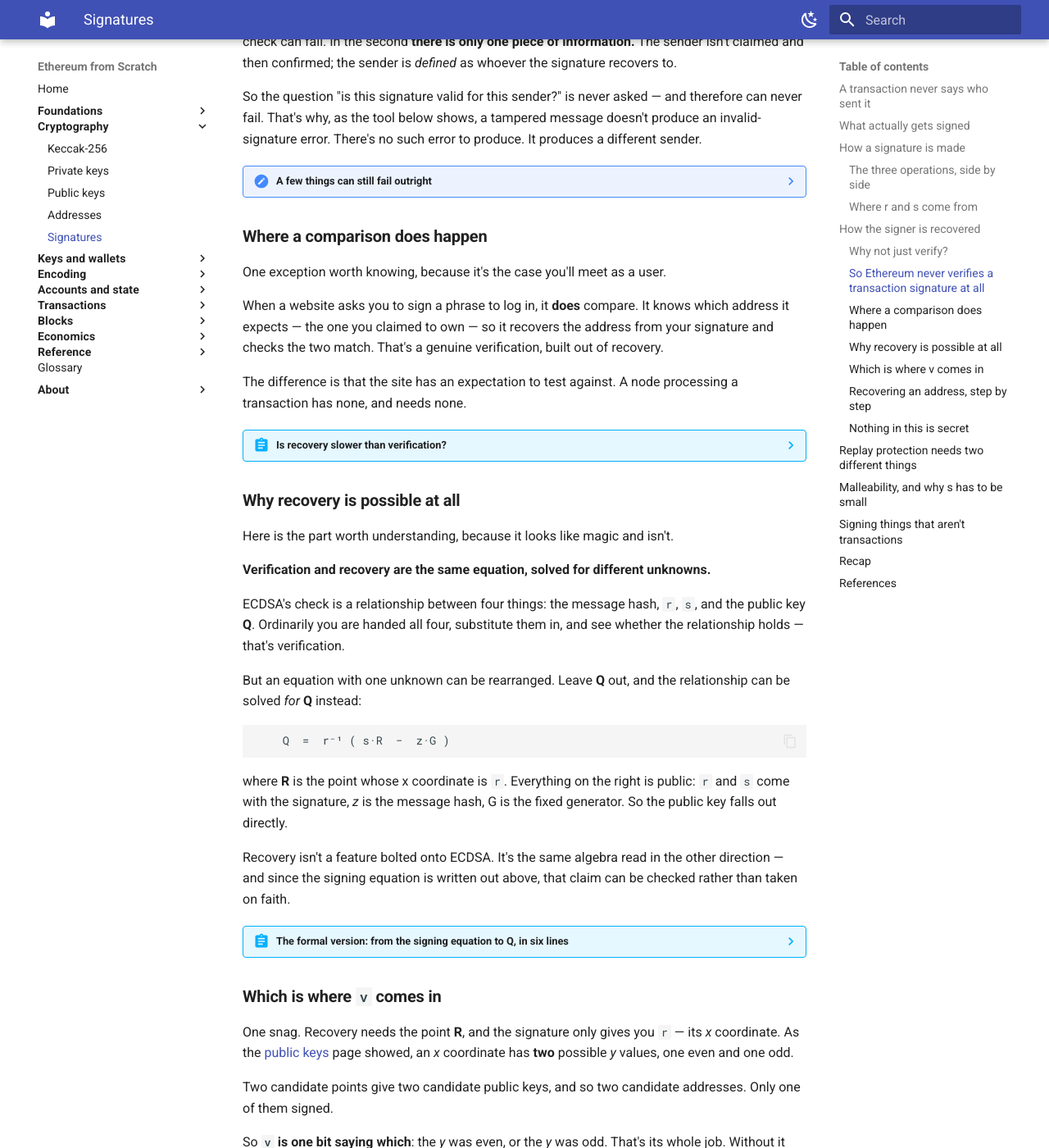
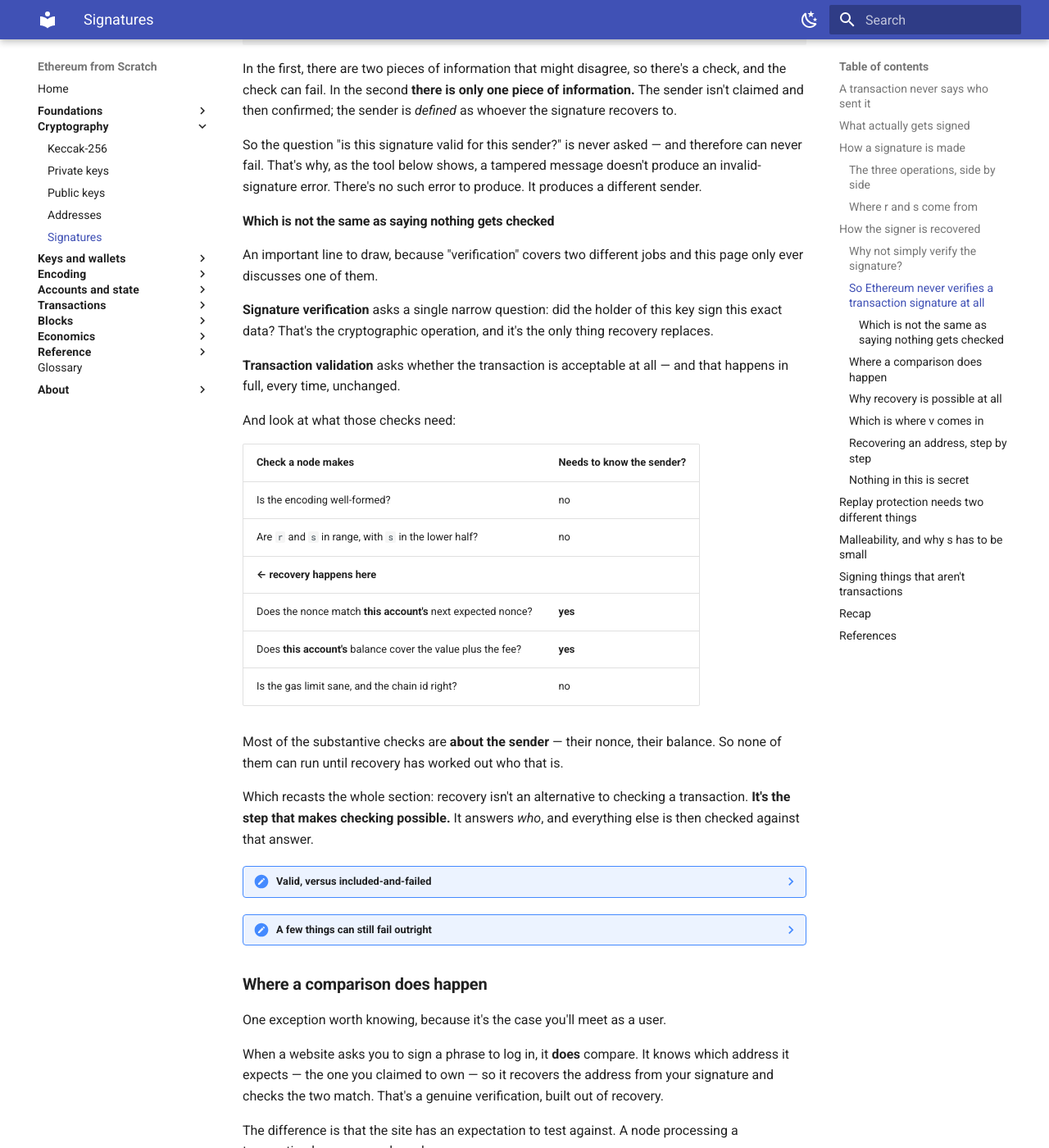
Before and after one commit to davide-stocco/ethereum-from-scratch, an MkDocs documentation site: the page built from docs/crypto/signatures.md, in a window 1280 px wide and 1400 px high, scrolled down 4059 px. Shown: the whole window at 82% size. Built offline with MkDocs 1.6.1 and Material for MkDocs 9.7.7, drawn with Linux system fonts in a browser that asks for light colours; some of the changed text lies outside the part shown.

Commit message:
Draw the line between verifying a signature and validating a transaction
Davide was right that the page as written could mislead. It said
Ethereum never verifies a transaction signature, which is true, and
never said that transaction validation is a separate thing that
happens in full — so a reader could finish the page believing nothing
is checked at all.

Audited every use of "verif" and "valid" on the page. The individual
sentences were defensible; the gap was an omission rather than a wrong
claim, which is the harder kind to notice.

Added a subsection stating the distinction directly: signature
verification asks whether this key signed this data, and is the only
thing recovery replaces, while transaction validation asks whether the
transaction is acceptable and happens unchanged. Plus the table of
what a node checks, marked with where recovery sits — and the
observation that most of the substantive checks are ABOUT the sender,
so none can run until recovery has answered who that is.

Which recasts the section usefully: recovery isn't an alternative to
checking a transaction, it's the step that makes checking possible.

Also separated invalid from included-and-failed in a box, since those
get conflated and the difference is who pays. Renamed "Why not just
verify?" to name the signature explicitly, and guarded the recap bullet
so the claim can't be read alone.

And moved the recovery-speed box up to follow the trade-off paragraph
it belongs with.

```diff
--- a/docs/crypto/signatures.md
+++ b/docs/crypto/signatures.md
@@ -152,7 +152,7 @@ Neither value reveals *d*, and neither reveals *k*. And because *k* is fresh eve
 
 The third operation, and the reason a transaction needs no sender field at all.
 
-### Why not just verify?
+### Why not simply verify the signature?
 
 A fair objection, and worth answering before going further: **verification would work perfectly well.** It's what the rest of the internet does. So why does Ethereum bother with recovery?
 
@@ -181,6 +181,16 @@ Put against a whole transaction the difference is stark. A plain ether transfer
 
 That's the trade. One extra byte of `v` instead of sixty-four bytes of public key, paid for with a slightly more involved calculation. On a system where every byte is stored permanently and everywhere, it's not a close call.
 
+??? abstract "Is recovery slower than verification?"
+
+    Not meaningfully. Verification works out to two point multiplications;
+    recovery needs a modular square root to rebuild **R** from `r`, plus
+    comparable multiplication. The same order of work either way.
+
+    Which is why the decision came down to bytes rather than speed. Had
+    recovery been dramatically more expensive, 64 bytes might have been the
+    cheaper thing to pay.
+
 ### So Ethereum never verifies a transaction signature at all
 
 Worth being precise about, because the natural assumption is that recovery happens *first* and verification *then* confirms it. It doesn't. **Recovery stands in place of verification**, and the verification step simply doesn't exist.
@@ -198,6 +208,47 @@ Compare the two mental models:
 In the first, there are two pieces of information that might disagree, so there's a check, and the check can fail. In the second **there is only one piece of information.** The sender isn't claimed and then confirmed; the sender is *defined* as whoever the signature recovers to.
 
 So the question "is this signature valid for this sender?" is never asked — and therefore can never fail. That's why, as the tool below shows, a tampered message doesn't produce an invalid-signature error. There's no such error to produce. It produces a different sender.
+
+#### Which is not the same as saying nothing gets checked
+
+An important line to draw, because "verification" covers two different jobs and this page only ever discusses one of them.
+
+**Signature verification** asks a single narrow question: did the holder of this key sign this exact data? That's the cryptographic operation, and it's the only thing recovery replaces.
+
+**Transaction validation** asks whether the transaction is acceptable at all — and that happens in full, every time, unchanged.
+
+And look at what those checks need:
+
+| Check a node makes | Needs to know the sender? |
+| --- | --- |
+| Is the encoding well-formed? | no |
+| Are `r` and `s` in range, with `s` in the lower half? | no |
+| **← recovery happens here** | |
+| Does the nonce match **this account's** next expected nonce? | **yes** |
+| Does **this account's** balance cover the value plus the fee? | **yes** |
+| Is the gas limit sane, and the chain id right? | no |
+
+Most of the substantive checks are **about the sender** — their nonce, their balance. So none of them can run until recovery has worked out who that is.
+
+Which recasts the whole section: recovery isn't an alternative to checking a transaction. **It's the step that makes checking possible.** It answers *who*, and everything else is then checked against that answer.
+
+??? note "Valid, versus included-and-failed"
+
+    Worth separating while the distinction is in view, because the two get
+    conflated constantly.
+
+    - **Invalid** — fails one of the checks above. Never enters a block,
+      costs nothing, as though it never existed.
+    - **Valid but failed** — passes every check, is included in a block, and
+      then fails *during execution*: it runs out of gas, or the contract
+      rejects what it was asked to do. It happened. It's permanent. **You
+      paid for it.**
+
+    A failed transaction is not a rejected one. The work was genuinely
+    performed by every node on the network, so the fee is genuinely owed. Why
+    that has to be the case is the subject of
+    [why metering is necessary](../transactions/why-metering.md).
+
 
 ??? note "A few things can still fail outright"
 
@@ -222,16 +273,6 @@ One exception worth knowing, because it's the case you'll meet as a user.
 When a website asks you to sign a phrase to log in, it **does** compare. It knows which address it expects — the one you claimed to own — so it recovers the address from your signature and checks the two match. That's a genuine verification, built out of recovery.
 
 The difference is that the site has an expectation to test against. A node processing a transaction has none, and needs none.
-
-??? abstract "Is recovery slower than verification?"
-
-    Not meaningfully. Verification works out to two point multiplications;
-    recovery needs a modular square root to rebuild **R** from `r`, plus
-    comparable multiplication. The same order of work either way.
-
-    Which is why the decision came down to bytes rather than speed. Had
-    recovery been dramatically more expensive, 64 bytes might have been the
-    cheaper thing to pay.
 
 ### Why recovery is possible at all
 
@@ -497,6 +538,7 @@ A private key will sign any bytes you give it, and plenty of uses have nothing t
 - `r` and `s` are the signature; `v` is one bit saying which of two possible public keys to recover.
 - **Verification would have worked too** — but it needs the public key, and Ethereum has no certificates to supply one. Recovery buys the same guarantee for one byte of `v` instead of 64 bytes of public key in every transaction.
 - So Ethereum **never verifies a transaction signature**. Recovery replaces that step: the sender isn't claimed and then checked, it's *defined* as whoever the signature recovers to. A comparison only happens where something has an expectation to test — signing in to a website, for instance.
+- That is **not** the same as nothing being checked. Nonce, balance, gas limit and chain id are all still validated — and most of them need the sender, so recovery is what makes those checks possible rather than a substitute for them.
 - **The same message signed twice gives different signatures**, both recovering the same address.
 - A tampered message recovers **a different address**, not an error — nothing in a signature says whose it should have been.
 - Replay needs two defences: the **nonce** within a chain, the **chain id** across chains.
```
